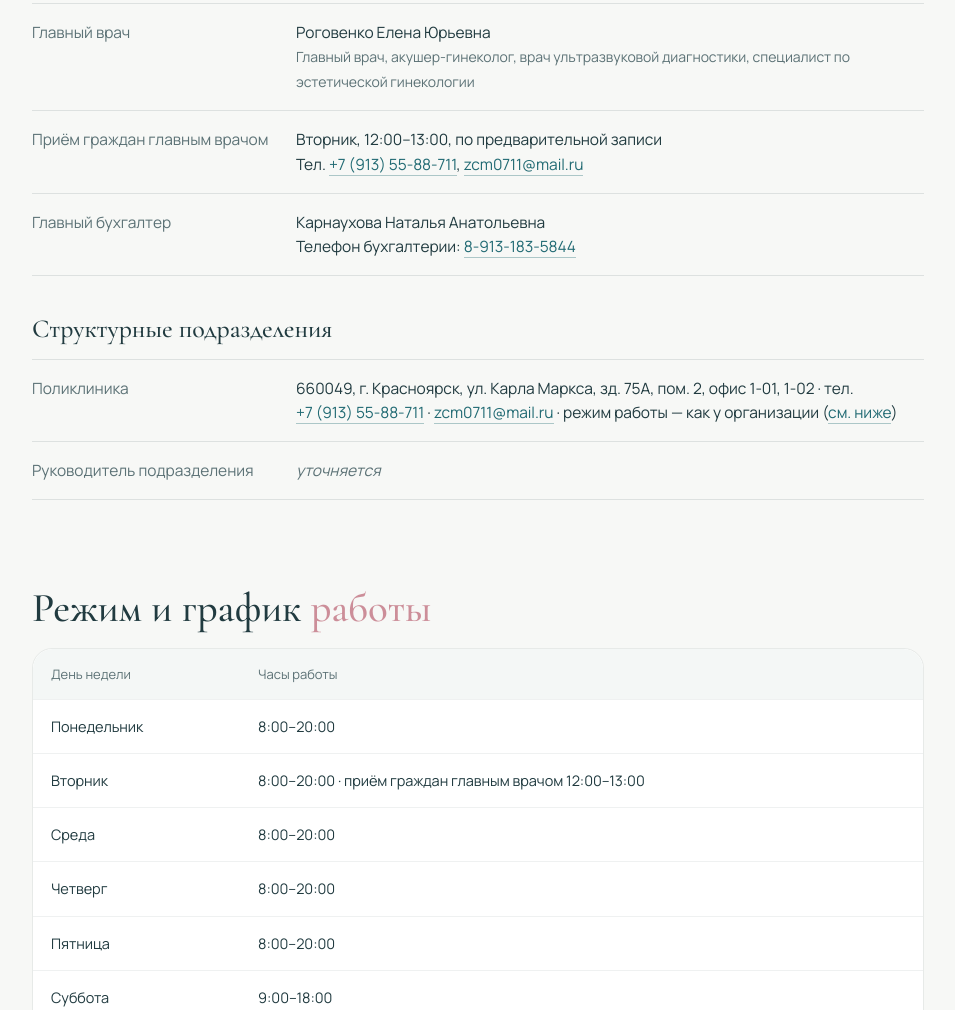
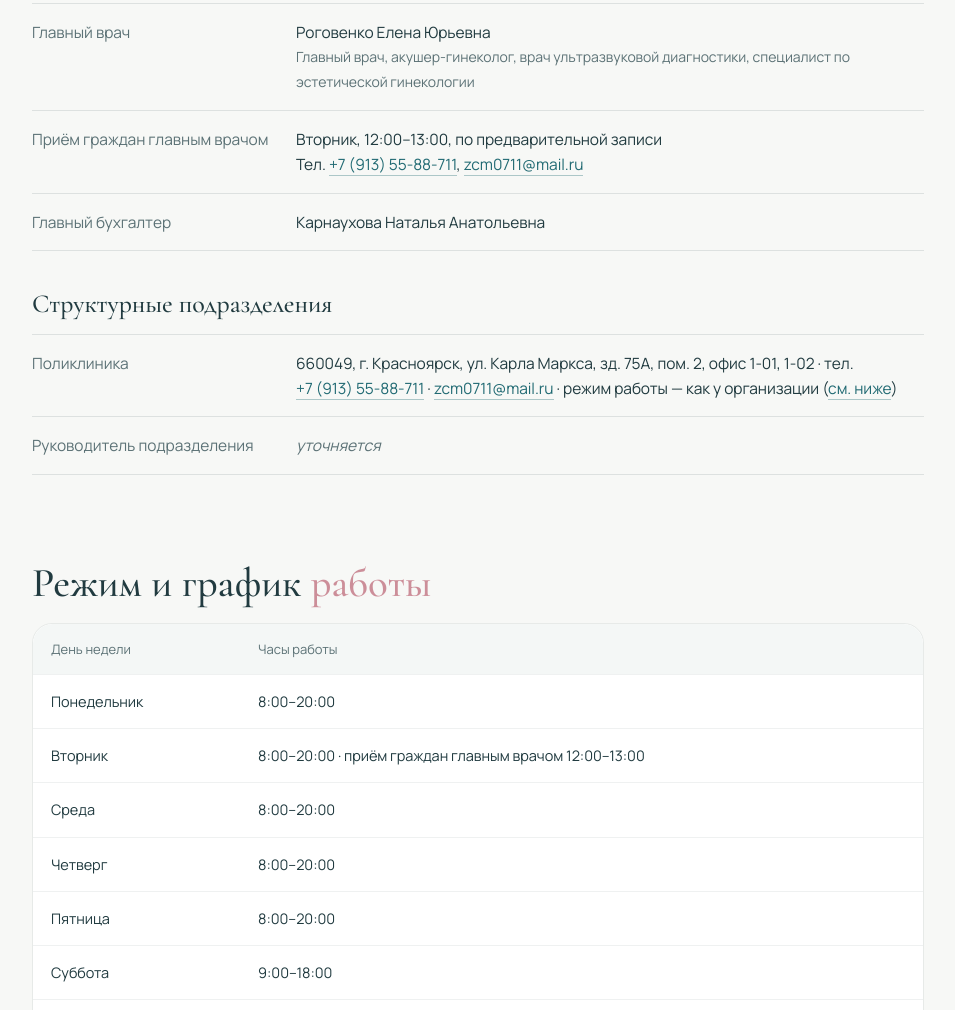
Before and after one commit to sofacerenkova-web/csm-site, a plain HTML site: page svedeniya.html in a window 1280 px wide. Shown: the part 3323-4333 px from the top of the page, without its empty margins (324-1279 px from the left). Drawn offline with Linux system fonts and the light colour scheme.

Commit message:
Сведения: убран телефон бухгалтерии
Co-Authored-By: Claude Opus 5.5 <noreply@anthropic.com>
Claude-Session: https://claude.ai/code/session_01JPtUjrJVsXPwSbN4hHPoXG

```diff
--- a/svedeniya.html
+++ b/svedeniya.html
@@ -159,7 +159,7 @@
 <div class="kv">
 <div><span>Главный врач</span><span><b>Роговенко Елена Юрьевна</b><br><small style="color:var(--mut);font-size:14px">Главный врач, акушер-гинеколог, врач ультразвуковой диагностики, специалист по эстетической гинекологии</small></span></div>
 <div><span>Приём граждан главным врачом</span><span>Вторник, 12:00–13:00, по предварительной записи<br>Тел. <a href="tel:+79135588711">+7 (913) 55-88-711</a>, <a href="mailto:zcm0711@mail.ru">zcm0711@mail.ru</a></span></div>
-<div><span>Главный бухгалтер</span><span>Карнаухова Наталья Анатольевна<br>Телефон бухгалтерии: <a href="tel:+79131835844">8-913-183-5844</a></span></div>
+<div><span>Главный бухгалтер</span><span>Карнаухова Наталья Анатольевна</span></div>
 </div>
 <h3 class="sub">Структурные подразделения</h3>
 <div class="kv">
```
